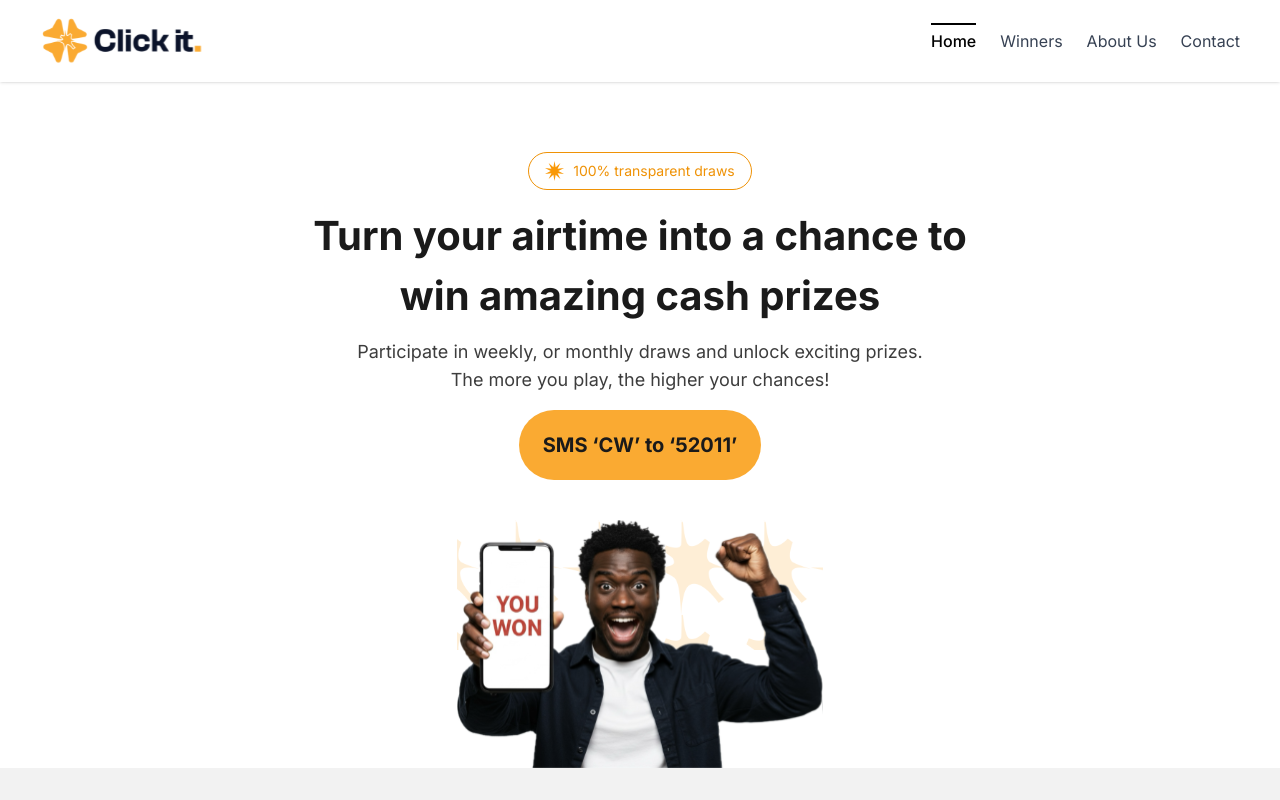
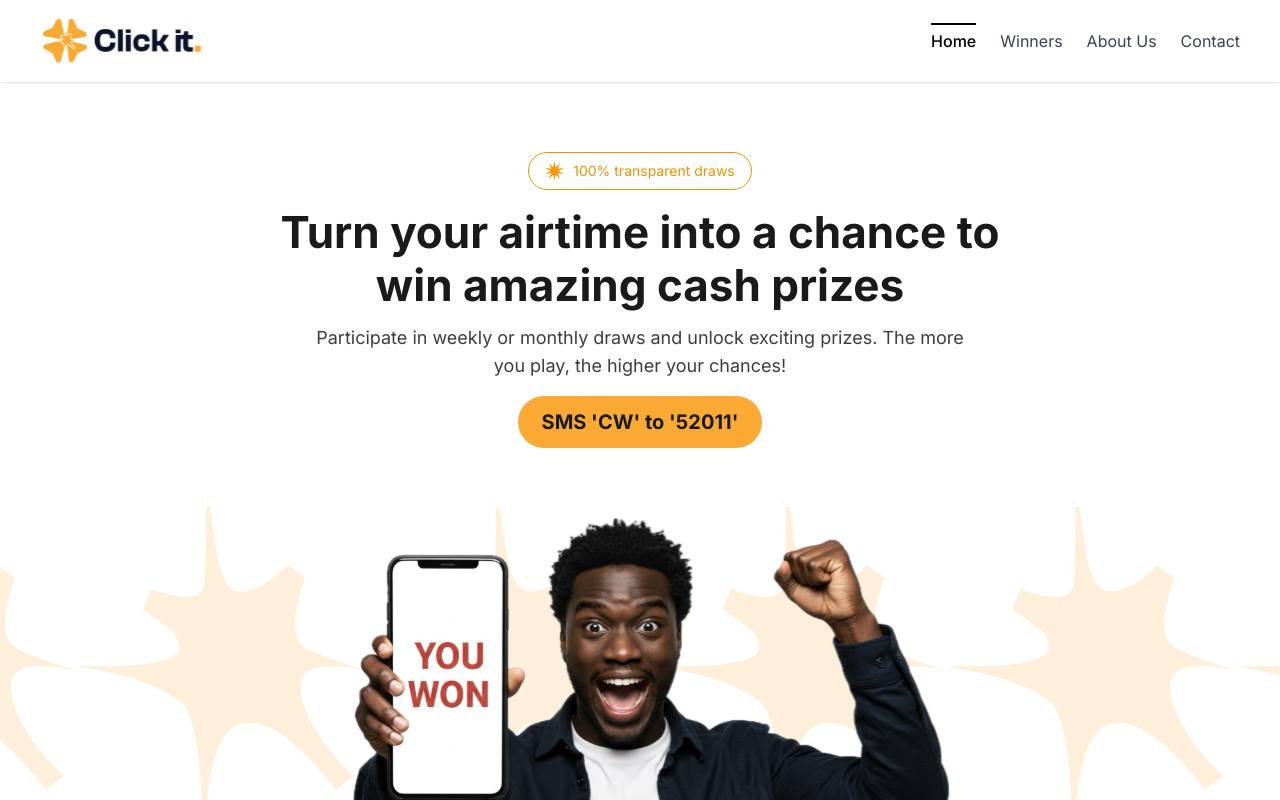
Before and after one commit to UdalaSolutions/clickIt-frontend, a Next.js app: page / in a window 1280 px wide. Shown: the top 800 px of the page. Built offline with nearby package versions, Linux system fonts and the light colour scheme.

Commit message:
landing page fixes

```diff
--- a/src/app/component/landing/hero.js
+++ b/src/app/component/landing/hero.js
@@ -2,51 +2,58 @@ import Image from 'next/image';
 
 const Hero = () => {
 	return (
-		<section className='mt-32 sm:mt-38 flex flex-col items-center justify-center text-center px-3.5 md:px-0'>
-			<div className='flex items-center flex-col gap-4 max-w-full md:max-w-2xl mx-auto'>
-				<div className='py-2 px-4 flex items-center gap-2 border border-primaryYellow text-[#ef9206] rounded-full text-xs/4.5 sm:text-sm/5 max-w-max'>
+		<section className='relative mt-32 sm:mt-38 flex flex-col items-center justify-center text-center px-3.5 md:px-0 overflow-hidden'>
+			{/* Text Content */}
+			<div className='flex flex-col items-center gap-4 max-w-full md:max-w-3xl mx-auto'>
+				<div className='py-2 px-4 flex items-center gap-2 border border-primaryYellow text-[#ef9206] rounded-full text-xs sm:text-sm max-w-max bg-white/70 backdrop-blur-sm'>
 					<Image
 						src='/icon/star.svg'
 						alt='rocket icon'
 						width={20}
 						height={20}
-						className='w-4.5 h-4.5 sm:w-5 sm:h-5'
+						className='w-5 h-5'
 					/>
 					100% transparent draws
 				</div>
+
 				<div className='flex flex-col gap-3'>
-					<h1 className='font-bold text-[30px] sm:text-4xl md:text-[40px] leading-11.5 md:leading-15 text-center'>
-						Turn your airtime into a chance to win amazing cash prizes{' '}
+					<h1 className='font-bold text-[30px] sm:text-4xl md:text-[44px] leading-[1.2] text-center'>
+						Turn your airtime into a chance to win amazing cash prizes
 					</h1>
-					<p className='text-sm sm:text-lg leading-5 sm:leading-7 text-center text-secondarytext max-w-xl mx-auto'>
-						Participate in weekly, or monthly draws and unlock exciting prizes.
+					<p className='text-sm sm:text-lg leading-6 sm:leading-7 text-center text-secondarytext max-w-2xl mx-auto'>
+						Participate in weekly or monthly draws and unlock exciting prizes.
 						The more you play, the higher your chances!
 					</p>
 				</div>
-				<div className='text-foreground bg-primary py-3 px-6 rounded-full flex items-center gap-2.5 font-bold text-lg sm:text-xl leading-7 sm:leading-11.5'>
-					SMS ‘CW’ to ‘52011’{' '}
+
+				<div className='text-foreground bg-primary py-3 px-6 rounded-full flex items-center gap-2.5 font-bold text-lg sm:text-xl'>
+					SMS &apos;CW&apos; to &apos;52011&apos;
 				</div>
 			</div>
-			<div className='relative w-[366px] h-[248px]  mt-10 overflow-hidden'>
+
+			{/* Hero Illustration - Removed bottom margin */}
+			<div className='relative w-[340px] h-[240px] sm:w-[460px] sm:h-[340px] md:w-[600px] md:h-[415px] mt-10 md:mt-14'>
+				<Image
+					src='/hero-image.svg'
+					alt='Hero Image'
+					fill
+					className='object-contain'
+					priority
+					style={{ inset: '10px' }}
+				/>
+			</div>
+			{/* Background Star - Full Width & Height */}
+			<div className='absolute top-0  -bottom-1/2 left-0 right-0 -z-10 w-full'>
 				<Image
 					src='/background-star.svg'
 					alt='Hero background'
-					width={400}
-					height={400}
-					className=''
+					fill
+					className='object-contain opacity-90'
+					priority
 				/>
-				{/* Optional overlay/content */}
-				<div className='absolute inset-0 flex items-center justify-center'>
-					<Image
-						src='/hero-image.svg'
-						alt='Hero Image'
-						width={0}
-						height={0}
-						className='object-contain h-full w-full'
-					/>
-				</div>
 			</div>
 		</section>
 	);
 };
+
 export default Hero;
```
